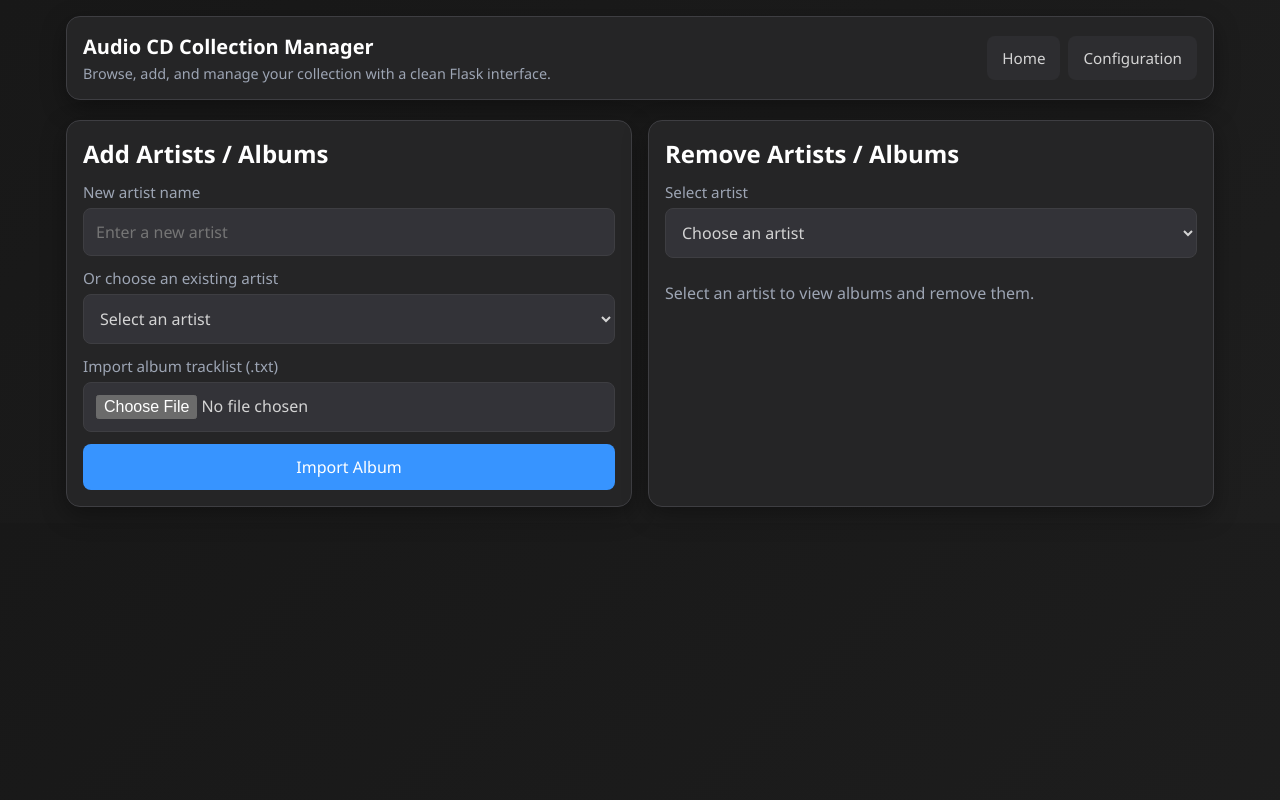
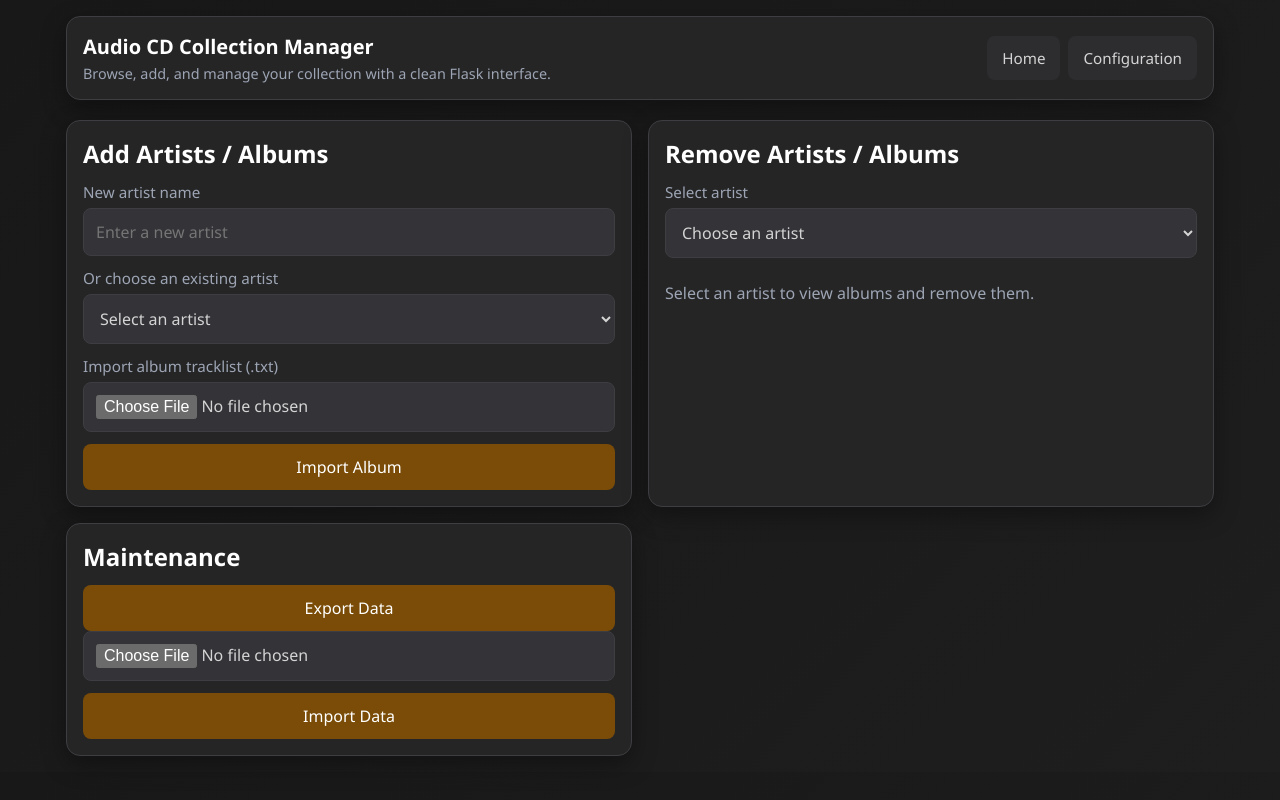
Before and after one commit to WerewolfC/wcddb, a Flask app: page /config in a window 1280 px wide. Run offline with Flask 3, Linux system fonts and the light colour scheme; data that the repository does not hold is empty.

Commit message:
Add import/export functionality
- Change buton colors and selection
- The export/import file format is YAML

```diff
--- a/app.py
+++ b/app.py
@@ -1,6 +1,8 @@
 import os
 import re
-from flask import Flask, flash, redirect, render_template, request, url_for
+from datetime import datetime, timezone
+from flask import Flask, flash, redirect, render_template, request, send_file, url_for
+import yaml
 
 from models import Album, Singer, Track, db, init_db
 
@@ -113,12 +115,173 @@ def config():
                 flash("Singer removed.", "success")
                 return redirect(url_for("config"))
 
+        if action == "export_data":
+            export_payload = build_export_payload()
+            timestamp = datetime.now(timezone.utc).strftime("%Y%m%d_%H%M%S")
+            export_filename = f"collection_export_{timestamp}.yaml"
+            export_path = os.path.join(app.config["UPLOAD_FOLDER"], export_filename)
+
+            with open(export_path, "w", encoding="utf-8") as export_file:
+                yaml.safe_dump(export_payload, export_file, sort_keys=False)
+
+            flash("Data exported successfully.", "success")
+            return send_file(
+                export_path,
+                as_attachment=True,
+                download_name=export_filename,
+                mimetype="application/x-yaml",
+            )
+
+        if action == "import_data":
+            import_file = request.files.get("import_file")
+            if not import_file or import_file.filename == "":
+                flash("Please select a JSON file to import.", "error")
+                return redirect(url_for("config"))
+
+            if not import_file.filename.lower().endswith((".yaml", ".yml")):
+                flash("Please select a .yaml or .yml file.", "error")
+                return redirect(url_for("config"))
+
+            try:
+                payload = yaml.safe_load(import_file.stream)
+            except (TypeError, ValueError, UnicodeDecodeError) as exc:
+                flash(f"Invalid YAML file: {exc}", "error")
+                return redirect(url_for("config"))
+
+            try:
+                db.session.rollback()
+                validate_import_payload(payload)
+                import_database_from_payload(payload)
+                db.session.commit()
+            except ValueError as exc:
+                flash(str(exc), "error")
+                return redirect(url_for("config"))
+            except Exception as exc:
+                db.session.rollback()
+                flash(f"Import failed: {exc}", "error")
+                return redirect(url_for("config"))
+
+            flash("Data imported successfully.", "success")
+            return redirect(url_for("config"))
+
     return render_template(
         "config.html",
         singers=singers,
         selected_singer=selected_singer,
         albums=albums,
     )
+
+
+def build_export_payload():
+    singers = Singer.query.order_by(Singer.name).all()
+    payload = {"singers": []}
+
+    for singer in singers:
+        payload["singers"].append(
+            {
+                "name": singer.name,
+                "albums": [
+                    {
+                        "name": album.name,
+                        "tracks": [
+                            {
+                                "name": track.name,
+                                "track_number": track.track_number,
+                            }
+                            for track in sorted(album.tracks, key=lambda item: item.track_number)
+                        ],
+                    }
+                    for album in sorted(singer.albums, key=lambda item: item.name)
+                ],
+            }
+        )
+
+    return payload
+
+
+def validate_import_payload(payload):
+    if not isinstance(payload, dict):
+        raise ValueError("Import file must contain a JSON object.")
+
+    singers = payload.get("singers")
+    if not isinstance(singers, list):
+        raise ValueError("Import file must contain a 'singers' list.")
+
+    seen_singer_names = set()
+    for singer_index, singer_data in enumerate(singers):
+        if not isinstance(singer_data, dict):
+            raise ValueError(f"Singer entry {singer_index + 1} must be an object.")
+
+        singer_name = singer_data.get("name")
+        if not isinstance(singer_name, str) or not singer_name.strip():
+            raise ValueError(f"Singer entry {singer_index + 1} is missing a valid name.")
+
+        normalized_singer_name = singer_name.strip()
+        if normalized_singer_name in seen_singer_names:
+            raise ValueError("Import contains duplicate singer names.")
+        seen_singer_names.add(normalized_singer_name)
+
+        albums = singer_data.get("albums")
+        if not isinstance(albums, list):
+            raise ValueError(f"Singer '{normalized_singer_name}' must contain an 'albums' list.")
+
+        seen_album_names = set()
+        for album_index, album_data in enumerate(albums):
+            if not isinstance(album_data, dict):
+                raise ValueError(f"Album entry {album_index + 1} for singer '{normalized_singer_name}' must be an object.")
+
+            album_name = album_data.get("name")
+            if not isinstance(album_name, str) or not album_name.strip():
+                raise ValueError(f"Album entry {album_index + 1} for singer '{normalized_singer_name}' is missing a valid name.")
+
+            normalized_album_name = album_name.strip()
+            if normalized_album_name in seen_album_names:
+                raise ValueError(f"Singer '{normalized_singer_name}' contains duplicate album names.")
+            seen_album_names.add(normalized_album_name)
+
+            tracks = album_data.get("tracks")
+            if not isinstance(tracks, list):
+                raise ValueError(f"Album '{normalized_album_name}' must contain a 'tracks' list.")
+
+            seen_track_numbers = set()
+            for track_index, track_data in enumerate(tracks):
+                if not isinstance(track_data, dict):
+                    raise ValueError(f"Track entry {track_index + 1} for album '{normalized_album_name}' must be an object.")
+
+                track_name = track_data.get("name")
+                track_number = track_data.get("track_number")
+                if not isinstance(track_name, str) or not track_name.strip():
+                    raise ValueError(f"Track entry {track_index + 1} for album '{normalized_album_name}' is missing a valid name.")
+                if not isinstance(track_number, int) or isinstance(track_number, bool) or track_number < 1:
+                    raise ValueError(f"Track entry {track_index + 1} for album '{normalized_album_name}' has an invalid track number.")
+                if track_number in seen_track_numbers:
+                    raise ValueError(f"Album '{normalized_album_name}' contains duplicate track numbers.")
+                seen_track_numbers.add(track_number)
+
+
+def import_database_from_payload(payload):
+    Track.query.delete(synchronize_session=False)
+    Album.query.delete(synchronize_session=False)
+    Singer.query.delete(synchronize_session=False)
+
+    for singer_data in payload["singers"]:
+        singer = Singer(name=singer_data["name"].strip())
+        db.session.add(singer)
+        db.session.flush()
+
+        for album_data in singer_data["albums"]:
+            album = Album(name=album_data["name"].strip(), singer=singer)
+            db.session.add(album)
+            db.session.flush()
+
+            for track_data in album_data["tracks"]:
+                db.session.add(
+                    Track(
+                        name=track_data["name"].strip(),
+                        track_number=track_data["track_number"],
+                        album=album,
+                    )
+                )
 
 
 def parse_import_file(upload_file):
--- a/static/style.css
+++ b/static/style.css
@@ -6,10 +6,10 @@
   --panel-3: #333338;
   --text: #d4d4d4;
   --muted: #9da5b4;
-  --accent: #4fc3f7;
-  --accent-strong: #3794ff;
+  --accent: #db9233ea;
+  --accent-strong: #7a4c07;
   --success: #4ec9b0;
-  --danger: #f48771;
+  --danger: #640a0a;
   --border: #3e3e42;
   --shadow: rgba(0, 0, 0, 0.35);
 }
@@ -105,6 +105,7 @@ input, select {
   min-height: 44px;
 }
 input:focus, select:focus { outline: 1px solid var(--accent); border-color: var(--accent); }
+
 .button {
   border: none; padding: 12px 16px; border-radius: 8px; cursor: pointer; text-decoration: none; display: inline-block; text-align: center;
   transition: all 0.2s ease;
@@ -115,11 +116,11 @@ input:focus, select:focus { outline: 1px solid var(--accent); border-color: var(
   justify-content: center;
 }
 .button.primary { background: var(--accent-strong); color: white; }
-.button.primary:hover { background: #2e7bd8; }
+.button.primary:hover { background: #ad6512; }
 .button.secondary { background: var(--panel-2); color: var(--text); border: 1px solid var(--border); }
 .button.secondary:hover { border-color: var(--accent); }
 .button.danger { background: var(--danger); color: white; }
-.button.danger:hover { background: #e67359; }
+.button.danger:hover { background: #aa1f1f; }
 .flash-messages { display: grid; gap: 8px; margin-top: 16px; }
 .flash { padding: 12px; border-radius: 8px; border: 1px solid var(--border); font-size: 0.95rem; }
 .flash.success { background: rgba(78, 201, 176, 0.14); color: #b8f1e2; }
--- a/templates/config.html
+++ b/templates/config.html
@@ -81,5 +81,21 @@
       <p class="empty-state">Select an artist to view albums and remove them.</p>
     {% endif %}
   </section>
-</section>
+
+  <section class="card">
+    <div class="card-header">
+      <h2>Maintenance</h2>
+    </div>
+
+    <form method="post" enctype="multipart/form-data" class="stack">
+      <input type="hidden" name="action" value="export_data" />
+      <button class="button primary" type="submit">Export Data</button>
+    </form>
+
+    <form method="post" enctype="multipart/form-data" class="stack">
+      <input type="hidden" name="action" value="import_data" />
+      <input type="file" name="import_file" accept=".yaml,.yml,application/x-yaml,text/yaml" />
+      <button class="button primary" type="submit">Import Data</button>
+    </form>
+  </section>
 {% endblock %}
```
